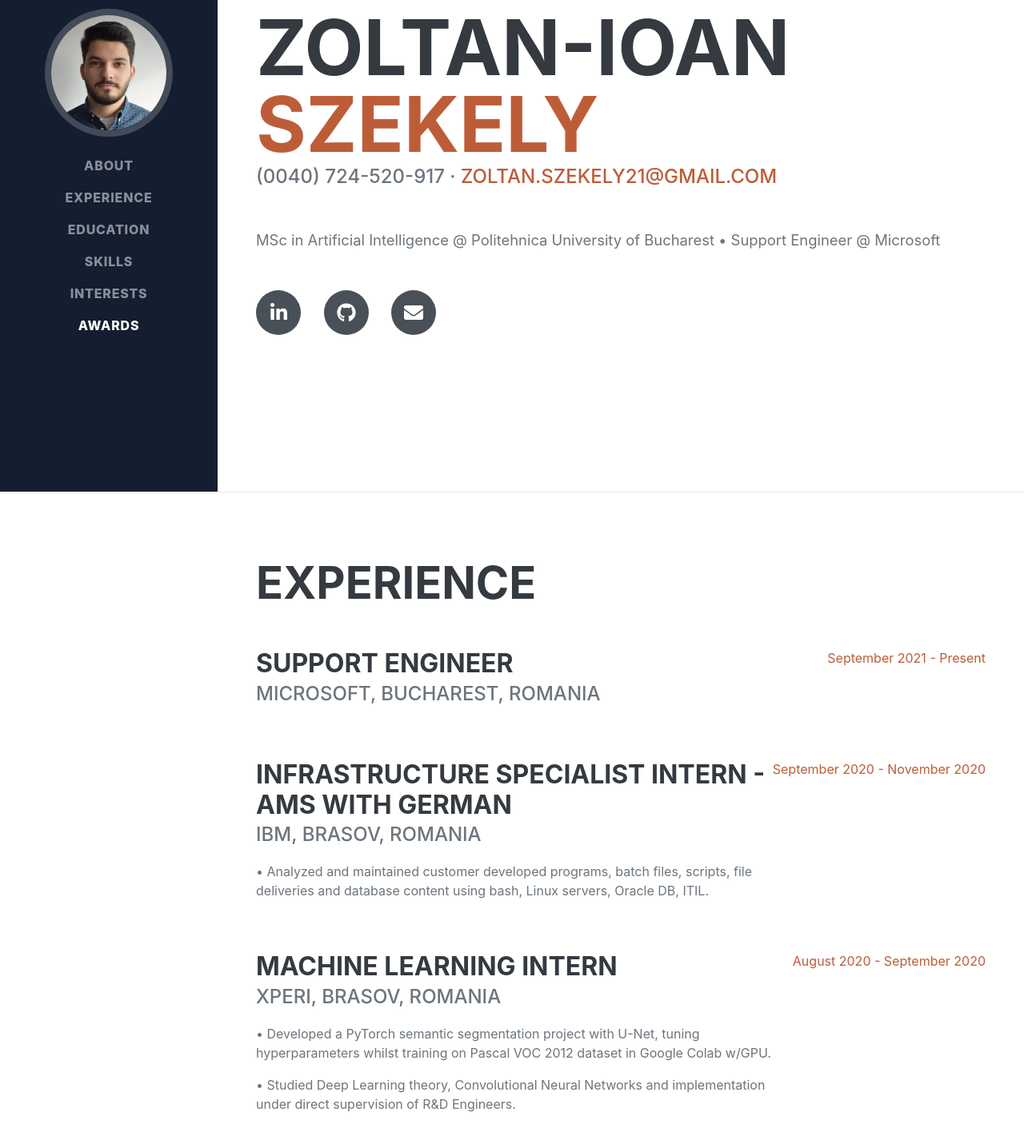
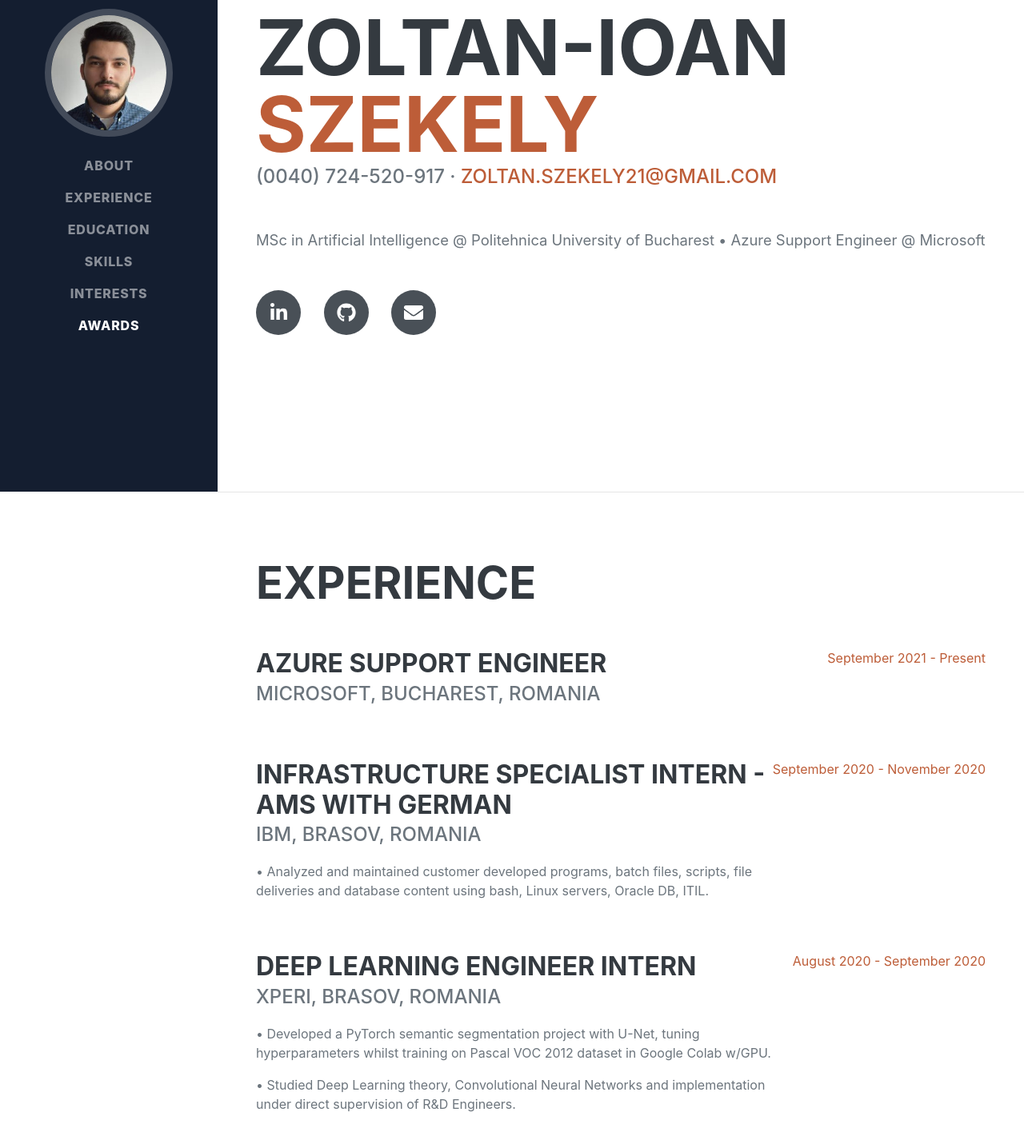
Before and after one commit to zoltanszekely21/ZoltanSzekelyCV, a plain HTML site: page index.html in a window 1280 px wide. Shown: the part 185-1611 px from the top of the page at 80% size. Drawn offline with nearby package versions, Linux system fonts and the light colour scheme; a web font is replaced by a local one.

Commit message:
Update index.html

```diff
--- a/index.html
+++ b/index.html
@@ -47,7 +47,7 @@
                         (0040) 724-520-917 ·
                         <a href="mailto:zoltan.szekely21@gmail.com">zoltan.szekely21@gmail.com</a>
                     </div>
-                    <p class="lead mb-5">MSc in Artificial Intelligence @ Politehnica University of Bucharest • Support Engineer @ Microsoft</p>
+                    <p class="lead mb-5">MSc in Artificial Intelligence @ Politehnica University of Bucharest • Azure Support Engineer @ Microsoft</p>
                     <div class="social-icons">
                         <a class="social-icon" href="https://www.linkedin.com/in/zoltan-ioan-szekely/"><i class="fab fa-linkedin-in"></i></a>
                         <a class="social-icon" href="https://github.com/zoltanszekely21"><i class="fab fa-github"></i></a>
@@ -62,7 +62,7 @@
                     <h2 class="mb-5">Experience</h2>
 		     <div class="d-flex flex-column flex-md-row justify-content-between mb-5">
                         <div class="flex-grow-1">
-                            <h3 class="mb-0">Support Engineer</h3>
+                            <h3 class="mb-0">Azure Support Engineer</h3>
                             <div class="subheading mb-3">Microsoft, Bucharest, Romania</div>
 		           <!-- <p>• Studied Deep Learning theory, Convolutional Neural Networks and implementation under direct supervision of R&D Engineers.</p> -->
                         </div>
@@ -78,7 +78,7 @@
                     </div>
                     <div class="d-flex flex-column flex-md-row justify-content-between mb-5">
                         <div class="flex-grow-1">
-                            <h3 class="mb-0">Machine Learning Intern</h3>
+                            <h3 class="mb-0">Deep Learning Engineer Intern</h3>
                             <div class="subheading mb-3">Xperi, Brasov, Romania</div>
                             <p>• Developed a PyTorch semantic segmentation project with U-Net, tuning hyperparameters whilst training on Pascal VOC 2012 dataset in Google Colab w/GPU.</p>
 		                    <p>• Studied Deep Learning theory, Convolutional Neural Networks and implementation under direct supervision of R&D Engineers.</p>
```
